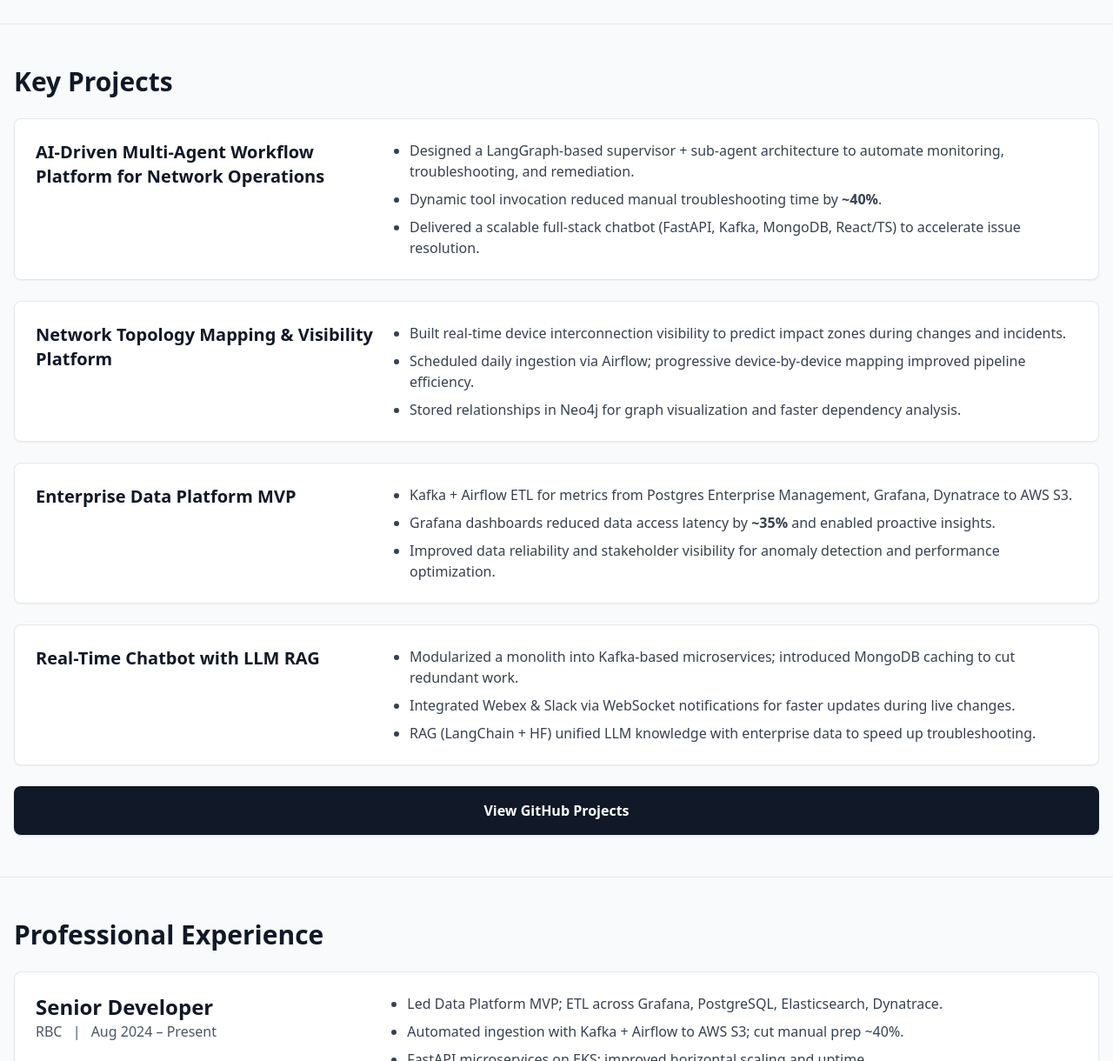
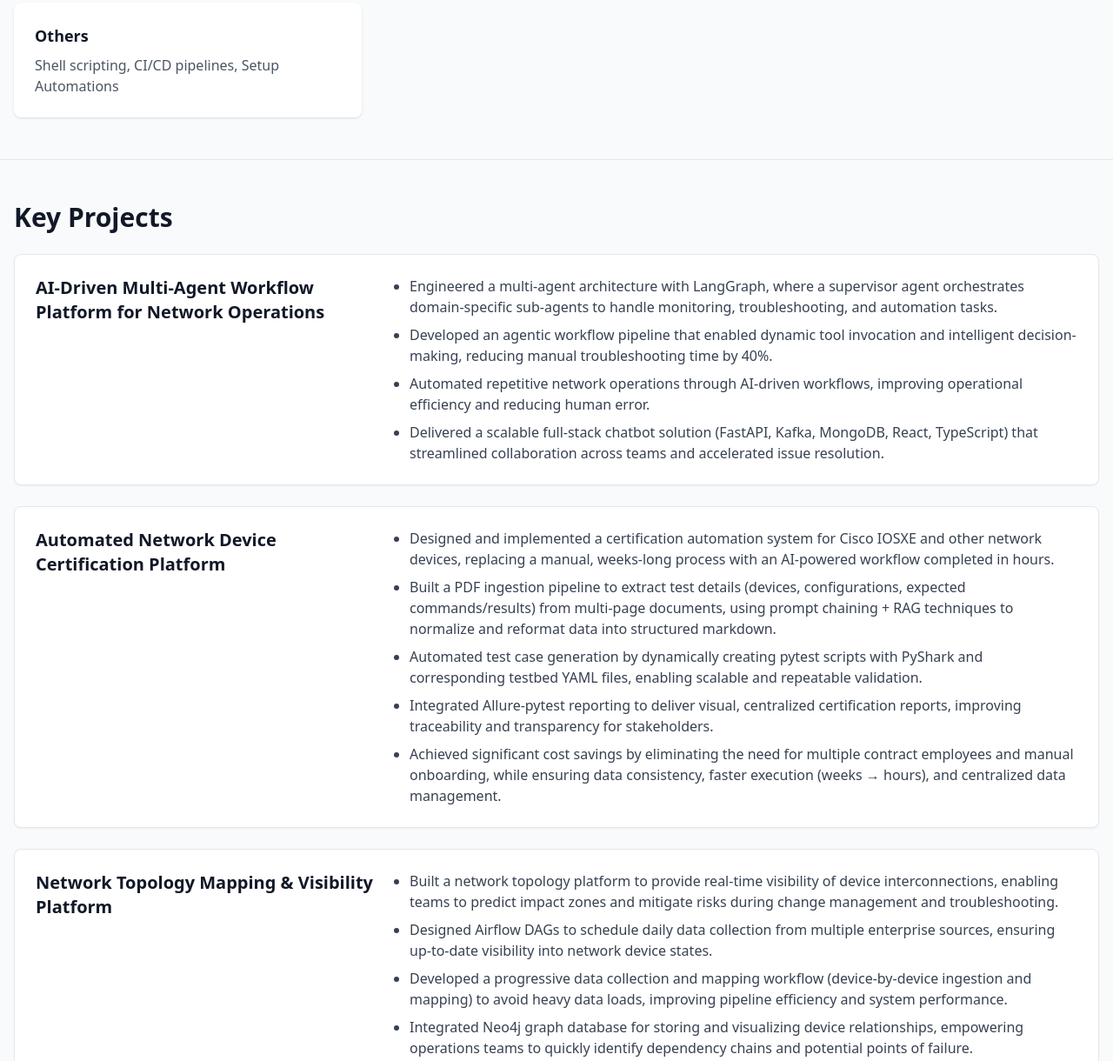
Before and after one commit to fullstackfusions/fullstackfusions, a plain HTML site: page index.html in a window 1280 px wide. Shown: the part 1290-2510 px from the top of the page at 87% size. Drawn offline with nearby package versions, Linux system fonts and the light colour scheme.

Commit message:
updated resume

```diff
--- a/index.html
+++ b/index.html
@@ -86,7 +86,7 @@
         <!-- CTA -->
         <div class="mt-6">
           <a
-            href="/data/MIHIR_PATEL_Lead_Software_Developer.pdf"
+            href="/data/MIHIR_PATEL_Senior_Software_Engineer.pdf"
             download
             class="inline-block rounded-lg bg-blue-600 px-5 py-2.5 font-medium hover:bg-blue-500"
             >Download Résumé</a
@@ -109,12 +109,11 @@
           system performance, and leading cross-functional teams to deliver
           enterprise-grade applications. Proven success in building ETL
           pipelines, real-time streaming systems, and cloud-native platforms
-          using Python, Kafka, Airflow, and Kubernetes (EKS/ECS). Adept at
-          integrating LLMs and RAG pipelines into enterprise workflows to
-          accelerate automation and decision-making. Recognized for translating
-          complex technical challenges into high-impact business
-          outcomes—improving scalability, reducing costs, and driving
-          innovation.
+          using Python, Kafka, Airflow, and Kubernetes. Adept at integrating
+          LLMs and RAG pipelines into enterprise workflows to accelerate
+          automation and decision-making. Recognized for translating complex
+          technical challenges into high-impact business outcomes—improving
+          scalability, reducing costs, and driving innovation.
         </p>
       </div>
     </section>
@@ -124,7 +123,9 @@
       id="skills"
       class="py-12 container mx-auto px-4 border-b border-gray-200"
     >
-      <h2 class="text-3xl font-bold text-gray-800 mb-8">Technical Skills</h2>
+      <h2 class="text-3xl font-bold text-gray-800 mb-8">
+        Technical Skills And Expertise
+      </h2>
       <div class="grid grid-cols-1 md:grid-cols-2 lg:grid-cols-3 gap-6">
         <div class="bg-white p-6 rounded-lg shadow">
           <h3 class="text-lg font-semibold mb-2">Programming</h3>
@@ -143,8 +144,7 @@
         <div class="bg-white p-6 rounded-lg shadow">
           <h3 class="text-lg font-semibold mb-2">DevOps & Cloud</h3>
           <p class="text-gray-600">
-            Docker, Kubernetes (EKS/ECS), Jenkins, GitHub Actions, OpenShift,
-            AWS
+            Docker, Kubernetes, Jenkins, GitHub Actions, OpenShift, AWS
           </p>
         </div>
         <div class="bg-white p-6 rounded-lg shadow">
@@ -164,15 +164,23 @@
           <p class="text-gray-600">Webhooks, WebSocket, REST, GraphQL, gRPC</p>
         </div>
         <div class="bg-white p-6 rounded-lg shadow">
-          <h3 class="text-lg font-semibold mb-2">GenAI</h3>
+          <h3 class="text-lg font-semibold mb-2">GenAI Features</h3>
           <p class="text-gray-600">
-            LLMs (OpenAI/Claude/Meta/open source), RAG, Fine Tuning, Function
-            Calling, LangChain, LangGraph, n8n, MCP, AI Agents
+            Retrieval Augmented Generations (RAG), Fine Tuning, Function (Tool)
+            Calling, AI Agents, Prompt chaining, LLM usage
+          </p>
+        </div>
+        <div class="bg-white p-6 rounded-lg shadow">
+          <h3 class="text-lg font-semibold mb-2">GenAI Tools</h3>
+          <p class="text-gray-600">
+            LangChain, LangGraph, n8n, MCP servers/clients/hosts
           </p>
         </div>
         <div class="bg-white p-6 rounded-lg shadow">
           <h3 class="text-lg font-semibold mb-2">Others</h3>
-          <p class="text-gray-600">Shell scripting, CI/CD pipelines</p>
+          <p class="text-gray-600">
+            Shell scripting, CI/CD pipelines, Setup Automations
+          </p>
         </div>
       </div>
     </section>
@@ -197,16 +205,69 @@
           <div class="md:w-2/3">
             <ul class="list-disc pl-5 space-y-2 text-gray-700">
               <li>
-                Designed a LangGraph-based supervisor + sub-agent architecture
-                to automate monitoring, troubleshooting, and remediation.
+                Engineered a multi-agent architecture with LangGraph, where a
+                supervisor agent orchestrates domain-specific sub-agents to
+                handle monitoring, troubleshooting, and automation tasks.
               </li>
               <li>
-                Dynamic tool invocation reduced manual troubleshooting time by
-                <strong>~40%</strong>.
+                Developed an agentic workflow pipeline that enabled dynamic tool
+                invocation and intelligent decision-making, reducing manual
+                troubleshooting time by 40%.
               </li>
               <li>
-                Delivered a scalable full-stack chatbot (FastAPI, Kafka,
-                MongoDB, React/TS) to accelerate issue resolution.
+                Automated repetitive network operations through AI-driven
+                workflows, improving operational efficiency and reducing human
+                error.
+              </li>
+              <li>
+                Delivered a scalable full-stack chatbot solution (FastAPI,
+                Kafka, MongoDB, React, TypeScript) that streamlined
+                collaboration across teams and accelerated issue resolution.
+              </li>
+            </ul>
+          </div>
+        </div>
+      </div>
+
+      <!-- Project: Automated Network Device Certification -->
+      <div
+        class="bg-white p-6 border border-gray-200 rounded-lg mb-6 shadow-sm"
+      >
+        <div class="flex flex-col md:flex-row gap-4">
+          <div class="md:w-1/3">
+            <h3 class="text-xl font-semibold">
+              Automated Network Device Certification Platform
+            </h3>
+          </div>
+          <div class="md:w-2/3">
+            <ul class="list-disc pl-5 space-y-2 text-gray-700">
+              <li>
+                Designed and implemented a certification automation system for
+                Cisco IOSXE and other network devices, replacing a manual,
+                weeks-long process with an AI-powered workflow completed in
+                hours.
+              </li>
+              <li>
+                Built a PDF ingestion pipeline to extract test details (devices,
+                configurations, expected commands/results) from multi-page
+                documents, using prompt chaining + RAG techniques to normalize
+                and reformat data into structured markdown.
+              </li>
+              <li>
+                Automated test case generation by dynamically creating pytest
+                scripts with PyShark and corresponding testbed YAML files,
+                enabling scalable and repeatable validation.
+              </li>
+              <li>
+                Integrated Allure-pytest reporting to deliver visual,
+                centralized certification reports, improving traceability and
+                transparency for stakeholders.
+              </li>
+              <li>
+                Achieved significant cost savings by eliminating the need for
+                multiple contract employees and manual onboarding, while
+                ensuring data consistency, faster execution (weeks → hours), and
+                centralized data management.
               </li>
             </ul>
           </div>
@@ -226,16 +287,29 @@
           <div class="md:w-2/3">
             <ul class="list-disc pl-5 space-y-2 text-gray-700">
               <li>
-                Built real-time device interconnection visibility to predict
-                impact zones during changes and incidents.
+                Built a network topology platform to provide real-time
+                visibility of device interconnections, enabling teams to predict
+                impact zones and mitigate risks during change management and
+                troubleshooting.
               </li>
               <li>
-                Scheduled daily ingestion via Airflow; progressive
-                device-by-device mapping improved pipeline efficiency.
+                Designed Airflow DAGs to schedule daily data collection from
+                multiple enterprise sources, ensuring up-to-date visibility into
+                network device states.
               </li>
               <li>
-                Stored relationships in Neo4j for graph visualization and faster
-                dependency analysis.
+                Developed a progressive data collection and mapping workflow
+                (device-by-device ingestion and mapping) to avoid heavy data
+                loads, improving pipeline efficiency and system performance.
+              </li>
+              <li>
+                Integrated Neo4j graph database for storing and visualizing
+                device relationships, empowering operations teams to quickly
+                identify dependency chains and potential points of failure.
+              </li>
+              <li>
+                Improved incident resolution speed and enhanced proactive change
+                verification, reducing downtime risks and operational costs.
               </li>
             </ul>
           </div>
@@ -253,16 +327,24 @@
           <div class="md:w-2/3">
             <ul class="list-disc pl-5 space-y-2 text-gray-700">
               <li>
-                Kafka + Airflow ETL for metrics from Postgres Enterprise
-                Management, Grafana, Dynatrace to AWS S3.
+                Architected and delivered a scalable data platform to empower
+                enterprises with faster, data-driven decision-making.
               </li>
               <li>
-                Grafana dashboards reduced data access latency by
-                <strong>~35%</strong> and enabled proactive insights.
+                Designed and implemented ETL pipelines using Kafka and Airflow
+                to extract and transform metrics from Postgres Enterprise
+                Management, Grafana, and Dynatrace, storing results in AWS S3
+                for downstream analytics.
               </li>
               <li>
-                Improved data reliability and stakeholder visibility for anomaly
-                detection and performance optimization.
+                Built real-time monitoring and visualization dashboards in
+                Grafana, reducing data access latency by 35% and enabling
+                proactive system insights.
+              </li>
+              <li>
+                Improved data reliability and operational visibility, allowing
+                stakeholders to identify anomalies faster and optimize
+                infrastructure performance.
               </li>
             </ul>
           </div>
@@ -282,16 +364,30 @@
           <div class="md:w-2/3">
             <ul class="list-disc pl-5 space-y-2 text-gray-700">
               <li>
-                Modularized a monolith into Kafka-based microservices;
-                introduced MongoDB caching to cut redundant work.
+                Developed a real-time chatbot platform to streamline daily
+                network operations such as executing multi-command SSH tasks,
+                validating system upgrades, and searching devices across tools
+                like Extrahop, MyOps, DataWarehouse, NetBrain, and Cisco ACI.
               </li>
               <li>
-                Integrated Webex & Slack via WebSocket notifications for faster
-                updates during live changes.
+                Refactored a monolithic architecture into modular microservices,
+                introducing Kafka-based event-driven communication to enhance
+                scalability and system reliability.
               </li>
               <li>
-                RAG (LangChain + HF) unified LLM knowledge with enterprise data
-                to speed up troubleshooting.
+                Implemented MongoDB caching to avoid redundant processing and
+                event triggers, cutting operational costs by reducing repeated
+                queries and resource usage.
+              </li>
+              <li>
+                Integrated WebSocket-based notifications across platforms
+                (Webex, Slack), enabling faster updates and improved
+                collaboration during live network changes.
+              </li>
+              <li>
+                Delivered a robust automation framework that reduced manual
+                troubleshooting efforts, accelerated change validation, and
+                improved operational efficiency for network teams.
               </li>
             </ul>
           </div>
@@ -303,7 +399,7 @@
         class="bg-gray-900 p-4 rounded-lg shadow flex items-center justify-center hover:bg-gray-700 transition"
       >
         <a
-          href="https://github.com/fullstackfusions"
+          href="https://github.com/fullstackfusions/MyProjects"
           target="_blank"
           class="w-full text-center text-white font-semibold"
           >View GitHub Projects</a
@@ -341,8 +437,8 @@
                 prep ~40%.
               </li>
               <li>
-                FastAPI microservices on EKS; improved horizontal scaling and
-                uptime.
+                FastAPI microservices on OpenShift; improved horizontal scaling
+                and uptime.
               </li>
               <li>
                 Event-driven Webhooks/WebSocket; ~30% responsiveness gain.
@@ -547,16 +643,7 @@
 
     <!-- Contact Section -->
     <section id="contact" class="py-12 container mx-auto px-4">
-      <h2 class="text-3xl font-bold mb-6">Contact</h2>
       <div class="flex flex-col items-center gap-4">
-        <p class="text-gray-700 text-center">
-          Toronto, GTA · +1 (647) 967-0450 ·
-          <a
-            class="text-blue-600 hover:underline"
-            href="mailto:fullstackfusions@gmail.com"
-            >fullstackfusions@gmail.com</a
-          >
-        </p>
         <div class="flex justify-center gap-3">
           <a
             href="mailto:fullstackfusions@gmail.com"
```
Also changed, not shown: 2 other files.
